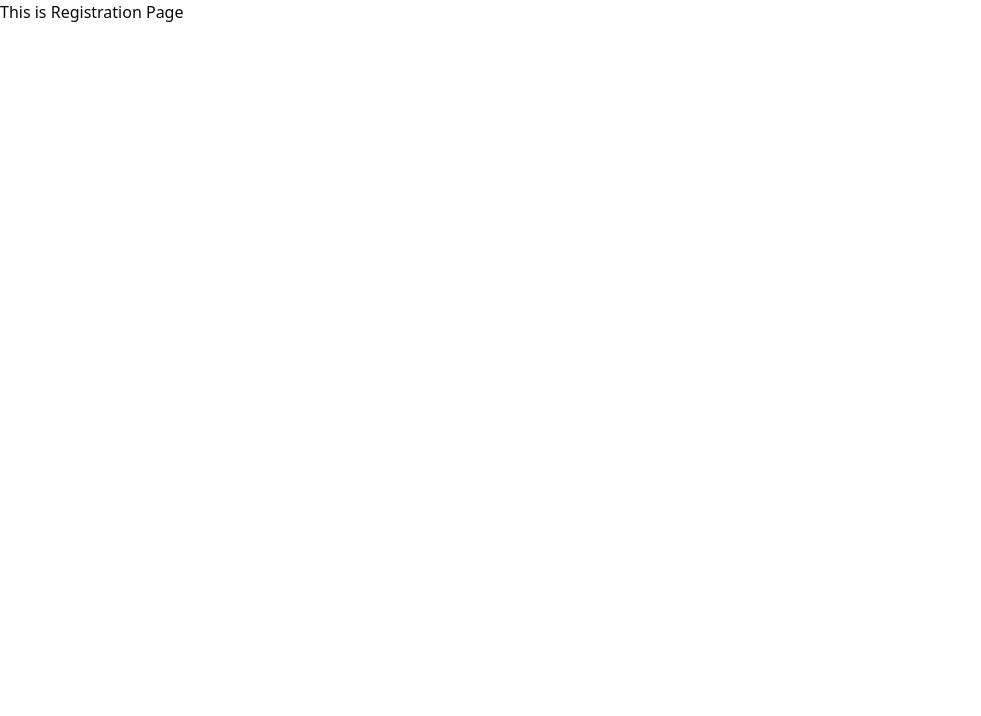
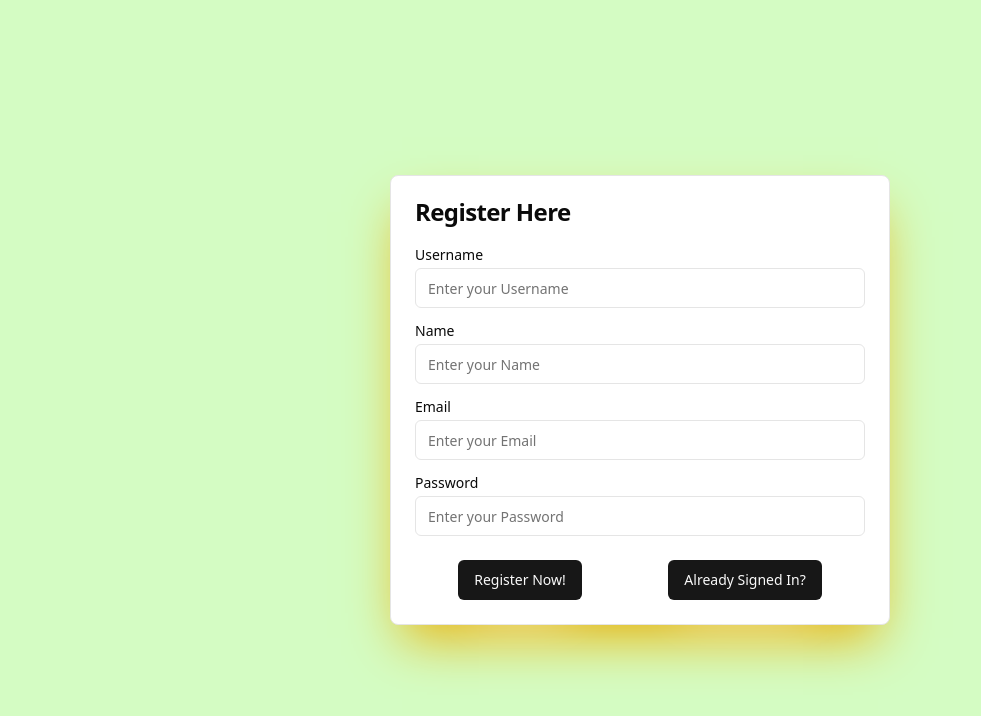
Before and after one commit to nitishprajapati5/2025goals, a Next.js app: page /registration in a window 1280 px wide. Shown: the top 716 px of the page, without its empty margins (0-981 px from the left). Built offline with nearby package versions, Linux system fonts and the light colour scheme.

Commit message:
Added Login and Registration Page

```diff
--- a/package.json
+++ b/package.json
@@ -10,6 +10,7 @@
   },
   "dependencies": {
     "@next/font": "^14.2.15",
+    "@radix-ui/react-label": "^2.1.1",
     "@radix-ui/react-slot": "^1.1.1",
     "class-variance-authority": "^0.7.1",
     "clsx": "^2.1.1",
--- /dev/null
+++ b/src/app/(authroutes)/login/_components/LoginCard.js
@@ -0,0 +1,48 @@
+"use client"
+
+import { Card, CardContent, CardHeader, CardTitle,CardDescription,CardFooter } from '@/components/ui/card'
+import { Label } from '@/components/ui/label'
+import { Input } from "@/components/ui/input"
+import React from 'react'
+import Link from 'next/link'
+import { Button } from '@/components/ui/button'
+import { useRouter } from 'next/navigation'
+
+function LoginCard() {
+    const router = useRouter()
+    const handleSubmit = () => {
+        router.push("/dashboard")
+    }
+
+    return (
+       <div className='w-1/2'>
+        <form>
+        <Card className="sm:w-[450px] lg:w-[500px] shadow-2xl shadow-green-400">
+        <CardHeader>
+            <CardTitle>Login Here</CardTitle>
+          </CardHeader>
+          <CardContent>
+
+              <div className="grid w-full items-center gap-4">
+                <div className="flex flex-col space-y-1.5">
+                  <Label htmlFor="name">Email</Label>
+                  <Input id="email" type="email" placeholder="Enter your Email" />
+                </div>
+                <div className="flex flex-col space-y-1.5">
+                  <Label htmlFor="name">Password</Label>
+                  <Input id="password" type="password" placeholder="Enter your Password" />
+                </div>
+              </div>
+          </CardContent>
+          <CardFooter className="flex justify-between">
+            <Button onClick={() => handleSubmit()} >Login Now!</Button>
+           <Link href="/registration"><Button>Not Have an Account?</Button></Link>
+          </CardFooter>
+        </Card>
+        </form>
+       </div>
+      )
+    }
+
+
+export default LoginCard
--- a/src/app/(authroutes)/login/page.js
+++ b/src/app/(authroutes)/login/page.js
@@ -1,9 +1,12 @@
 import React from 'react'
+import LoginCard from './_components/LoginCard'
 
 function page() {
   return (
-    <div>
-      <h1>Login Page</h1>
+    <div className='flex min-h-screen w-full justify-center items-center' style={{backgroundColor:"#EDFF86"}}>
+      <div>
+        <LoginCard />
+      </div>
     </div>
   )
 }
--- /dev/null
+++ b/src/app/(authroutes)/registration/_components/RegistrationCard.js
@@ -0,0 +1,51 @@
+import { Card, CardContent, CardHeader, CardTitle,CardDescription,CardFooter } from '@/components/ui/card'
+import { Label } from '@/components/ui/label'
+import { Input } from "@/components/ui/input"
+import React from 'react'
+import Link from 'next/link'
+import { Button } from '@/components/ui/button'
+
+function RegistrationCard() {
+    return (
+       <div className='w-full'>
+        <form>
+
+        <Card className="sm:w-[450px] lg:w-[500px] shadow-2xl shadow-yellow-500">
+          <CardHeader>
+            <CardTitle>Register Here</CardTitle>
+          </CardHeader>
+          <CardContent>
+              <div className="grid w-full items-center gap-4">
+                <div className="flex flex-col space-y-1.5">
+                  <Label htmlFor="Username">Username</Label>
+                  <Input id="username" type="text" placeholder="Enter your Username" />
+                </div>
+                <div className="flex flex-col space-y-1.5">
+                  <Label htmlFor="Name">Name</Label>
+                  <Input id="name" type="text" placeholder="Enter your Name" />
+                </div>
+                <div className="flex flex-col space-y-1.5">
+                  <Label htmlFor="Email">Email</Label>
+                  <Input id="email" type="email" placeholder="Enter your Email" />
+                </div>
+                <div className="flex flex-col space-y-1.5">
+                  <Label htmlFor="Password">Password</Label>
+                  <Input id="password" type="password" placeholder="Enter your Password" />
+                </div>
+              </div>
+
+
+          </CardContent>
+          <CardFooter className="flex justify-around">
+          <Button className="shadow-2xl shadow-white" type='submit'>Register Now!</Button>
+
+            <Link href="/login" ><Button className="shadow-2xl shadow-white">Already Signed In?</Button></Link>
+          </CardFooter>
+        </Card>
+        </form>
+       </div>
+      )
+    }
+
+
+export default RegistrationCard
--- a/src/app/(authroutes)/registration/page.js
+++ b/src/app/(authroutes)/registration/page.js
@@ -1,9 +1,12 @@
 import React from 'react'
+import RegistrationCard from './_components/RegistrationCard'
 
 function page() {
   return (
-    <div>
-      <h1>This is Registration Page</h1>
+    <div className='flex min-h-screen w-full justify-center items-center' style={{backgroundColor:"#D4FCC3"}}>
+      <div>
+        <RegistrationCard />
+      </div>
     </div>
   )
 }
--- /dev/null
+++ b/src/app/dashboard/layout.js
@@ -0,0 +1,7 @@
+export default function dashboardLayout({children}){
+    return (
+        <main>
+         {children}
+        </main>
+    )
+}
--- /dev/null
+++ b/src/app/dashboard/page.js
@@ -0,0 +1,11 @@
+import React from 'react'
+
+function page() {
+  return (
+    <div className='min-h-screen w-full'>
+      <h1>Hi from Dashboard</h1>
+    </div>
+  )
+}
+
+export default page
--- /dev/null
+++ b/src/components/ui/input.jsx
@@ -0,0 +1,19 @@
+import * as React from "react"
+
+import { cn } from "@/lib/utils"
+
+const Input = React.forwardRef(({ className, type, ...props }, ref) => {
+  return (
+    (<input
+      type={type}
+      className={cn(
+        "flex h-10 w-full rounded-md border border-input bg-background px-3 py-2 text-base ring-offset-background file:border-0 file:bg-transparent file:text-sm file:font-medium file:text-foreground placeholder:text-muted-foreground focus-visible:outline-none focus-visible:ring-2 focus-visible:ring-ring focus-visible:ring-offset-2 disabled:cursor-not-allowed disabled:opacity-50 md:text-sm",
+        className
+      )}
+      ref={ref}
+      {...props} />)
+  );
+})
+Input.displayName = "Input"
+
+export { Input }
--- /dev/null
+++ b/src/components/ui/label.jsx
@@ -0,0 +1,18 @@
+"use client"
+
+import * as React from "react"
+import * as LabelPrimitive from "@radix-ui/react-label"
+import { cva } from "class-variance-authority";
+
+import { cn } from "@/lib/utils"
+
+const labelVariants = cva(
+  "text-sm font-medium leading-none peer-disabled:cursor-not-allowed peer-disabled:opacity-70"
+)
+
+const Label = React.forwardRef(({ className, ...props }, ref) => (
+  <LabelPrimitive.Root ref={ref} className={cn(labelVariants(), className)} {...props} />
+))
+Label.displayName = LabelPrimitive.Root.displayName
+
+export { Label }
```
Also changed, not shown: 1 other file (tests, documents, lock files or other folders).
